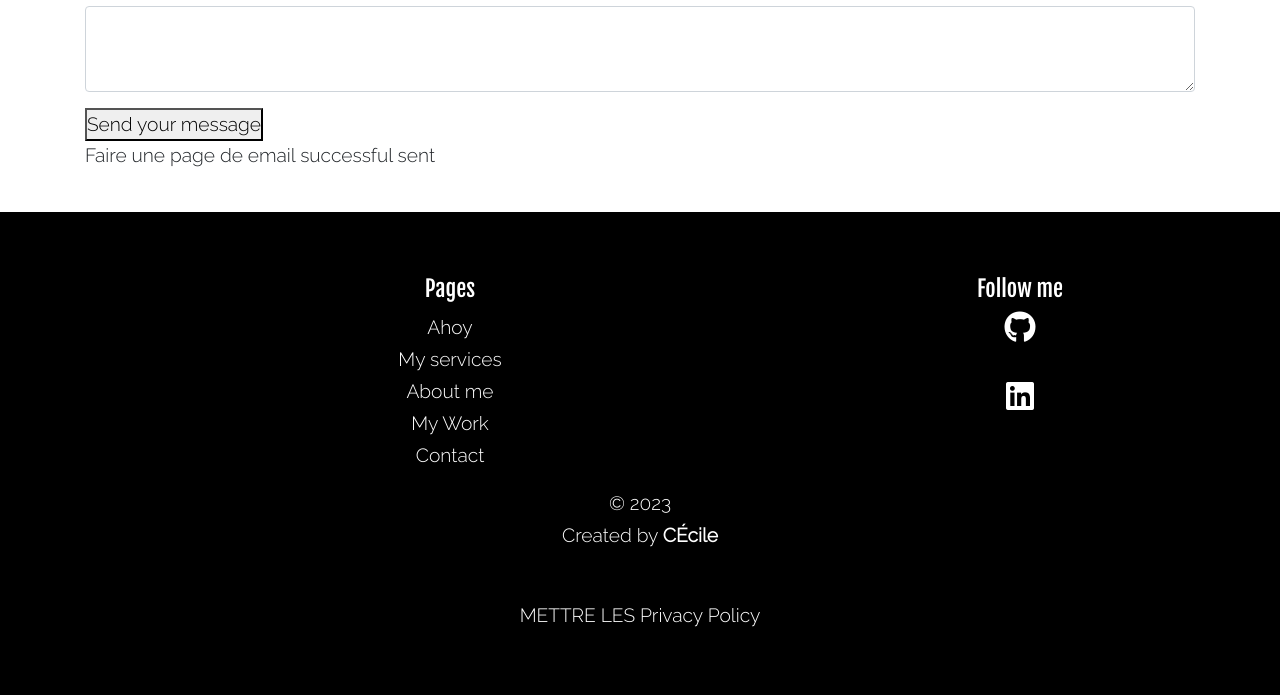
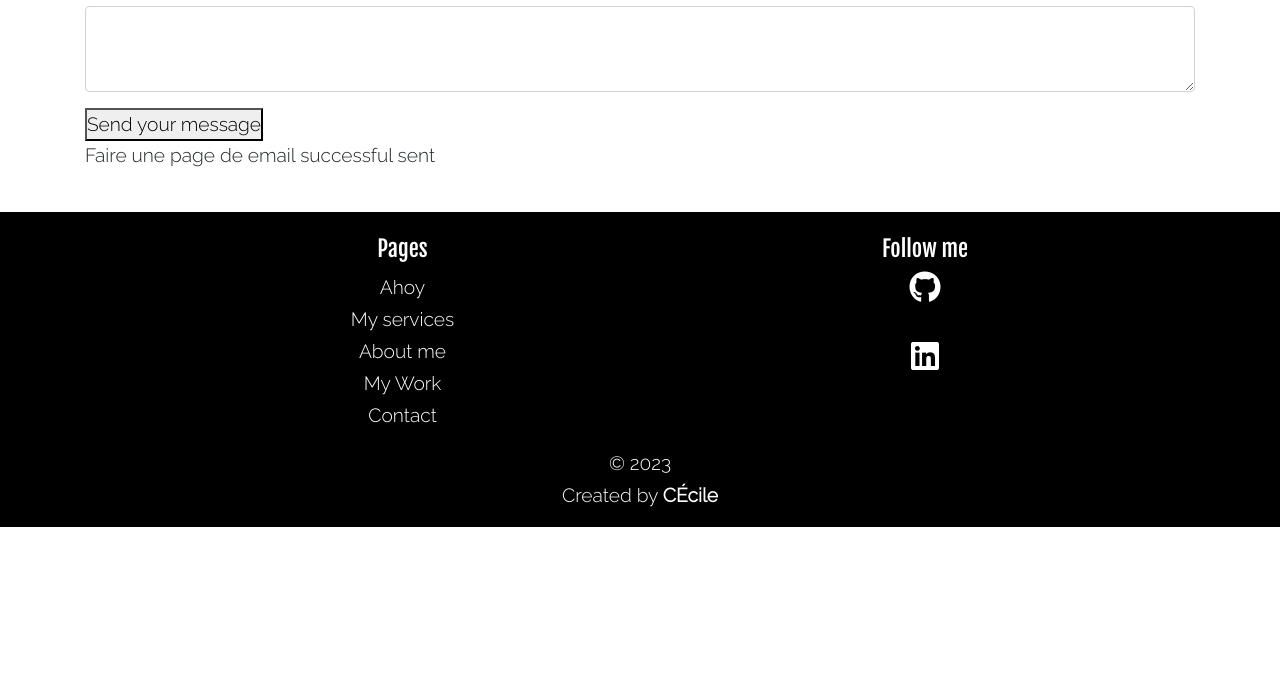
Before and after one commit to cecilegaudron/personal-website, a Django app: page / in a window 1280 px wide. Shown: the part 2777-3472 px from the top of the page. After the commit the page ends 3304 px from the top, so only its background shows below. Run offline with Django 4.2, Linux system fonts and the light colour scheme; some libraries are stand-ins or nearby versions.

Commit message:
Change padding because too much space

```diff
--- a/static/css/footer.css
+++ b/static/css/footer.css
@@ -5,7 +5,6 @@ footer {
     overflow: hidden;
     margin: auto;
     text-align: center;
-    padding: 5%;
     line-height: 2rem;
 }
 
--- a/templates/includes/footer.html
+++ b/templates/includes/footer.html
@@ -7,7 +7,7 @@
 <footer>
     <div class="container">
         <div class="row">
-            <div class=" col-8 left">
+            <div class="col-7 pt-4">
                 <ul>
                     <li>
                         <h2>Pages</h2>
@@ -19,7 +19,7 @@
                     <li><a href="{% url 'index' %}#contact-form">Contact</a></li>
                 </ul>
             </div>
-            <div class="col-4 right">
+            <div class="col-4 pt-4">
                 <ul>
                     <li>
                         <h2>Follow me</h2>
@@ -39,9 +39,8 @@
     </div>
     <!-- Copyright -->
     <div>
-        © {% now 'Y' %}<br>
-        Created by <strong>CÉcile</strong></p><br>
-        <a href="https://www.privacypolicygenerator.info/live.php?token=5wXhzvlMcnTpFj7LohuincImAdadxGA3"
-            target="_blank" rel="noopener" aria-label="See our Privacy Policy">METTRE LES Privacy Policy</a>
+        <p>© {% now 'Y' %}<br>
+            Created by <strong>CÉcile</strong>
+        </p>
     </div>
 </footer>
```
